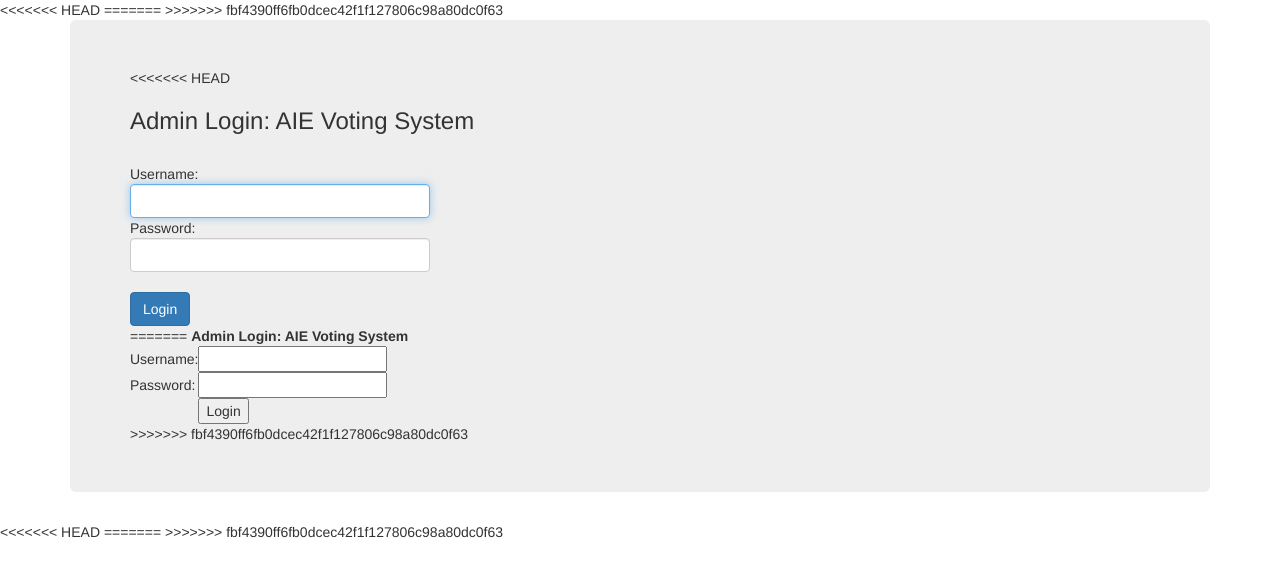
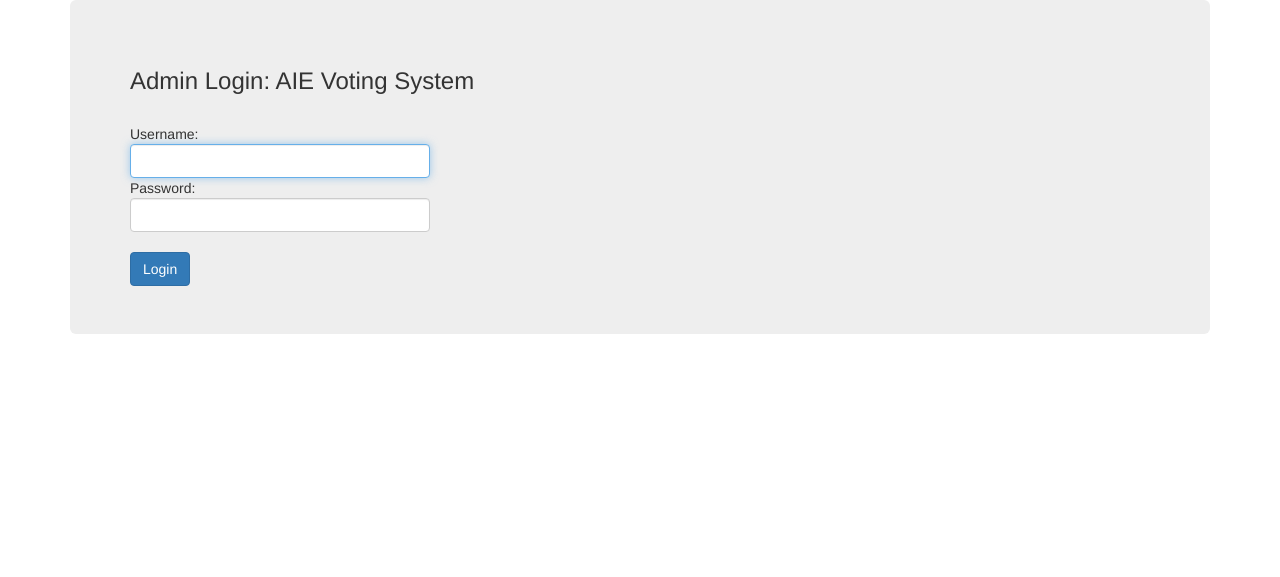
Before and after one commit to mrunknown0001/aievoting, a PHP site: page /admin/index.php in a window 1280 px wide. Shown: the top 577 px of the page. Run offline with PHP 8.4, Linux system fonts and the light colour scheme.

Commit message:
medyo ok na

```diff
--- a/admin/index.php
+++ b/admin/index.php
@@ -8,7 +8,6 @@
 	<title>Admin: AIE Voting System</title>
 
 	<?php include "head_tag.php"; ?>
-<<<<<<< HEAD
 
 	<style>
 		#user, #pass {
@@ -16,13 +15,11 @@
 		}
 	</style>
 
-=======
->>>>>>> fbf4390ff6fb0dcec42f1f127806c98a80dc0f63
+
 </head>
 <body>
 	<div class="container">
 		<div class="jumbotron">
-<<<<<<< HEAD
 			<h3>Admin Login: AIE Voting System</h3><br/>
 
 			<form action="" method="post">
@@ -84,23 +81,6 @@
 ?>
 <!-- end of the php script in this page-->
 
-=======
-			<b>Admin Login: AIE Voting System</b><br/>
-
-			<form action="set.php" method="post">
-			<table>
-				<tr>
-					<td>Username:</td><td><input type="text" name="user" id="user" required autofocus/></td>
-				</tr>
-				<tr>
-					<td>Password:</td><td><input type="text" name="pass" id="user" required/></td>
-				</tr>
-				<tr>
-					<td></td><td><input type="submit" value="Login"></td>
-				</tr>
-			</table>
-			</form>
->>>>>>> fbf4390ff6fb0dcec42f1f127806c98a80dc0f63
 		</div>
 
 
@@ -108,8 +88,7 @@
 	</div>
 
 </body>
-<<<<<<< HEAD
+
 </html>
-=======
+
 </html>
->>>>>>> fbf4390ff6fb0dcec42f1f127806c98a80dc0f63
--- a/admin/set.php
+++ b/admin/set.php
@@ -3,7 +3,6 @@
 
 	if(isset($_SESSION['user']) && !empty($_SESSION['user'])) {
 
-<<<<<<< HEAD
 		echo "<!DOCTYPE html>
 			<html lang='en-US'>
 			<head>
@@ -31,8 +30,7 @@
 			</html>
 		";
 
-=======
->>>>>>> fbf4390ff6fb0dcec42f1f127806c98a80dc0f63
+
 	}
 	else {
 		header('Location: index.php');
--- a/style/custom.css
+++ b/style/custom.css
@@ -21,9 +21,5 @@ CUTOMIZED CSS IN MAIN Home /index.php
 	font-weight: bold;
 	font-size: 25px;
 	margin-top: 15px;
-<<<<<<< HEAD
+
 }
-
-=======
-}
->>>>>>> fbf4390ff6fb0dcec42f1f127806c98a80dc0f63
```
Also changed, not shown: admin/logout.php (+4 -4 lines), voting.php (+4 -4 lines).
